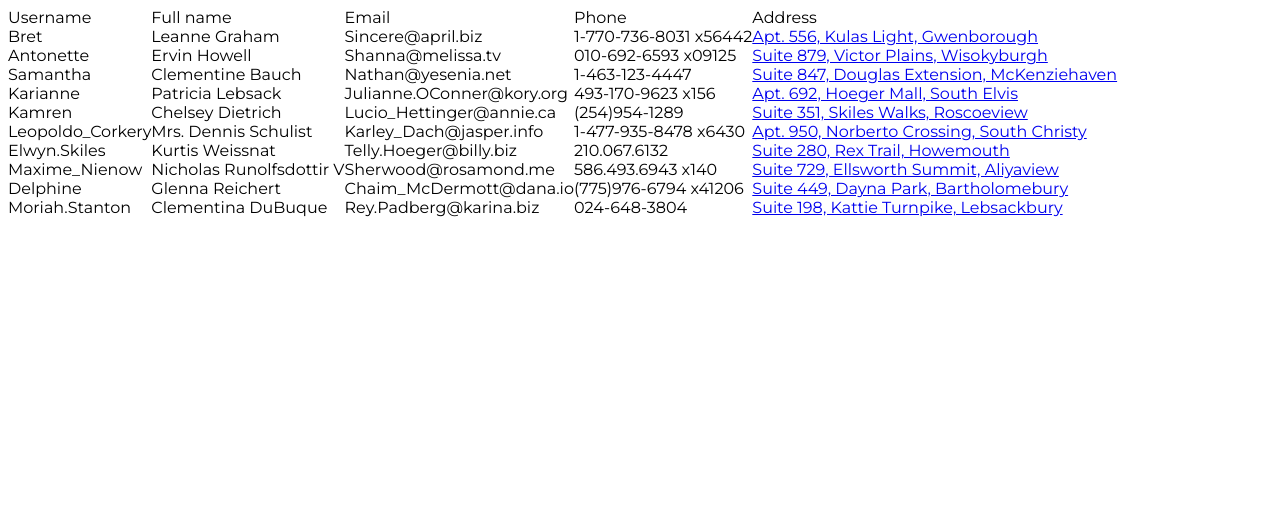
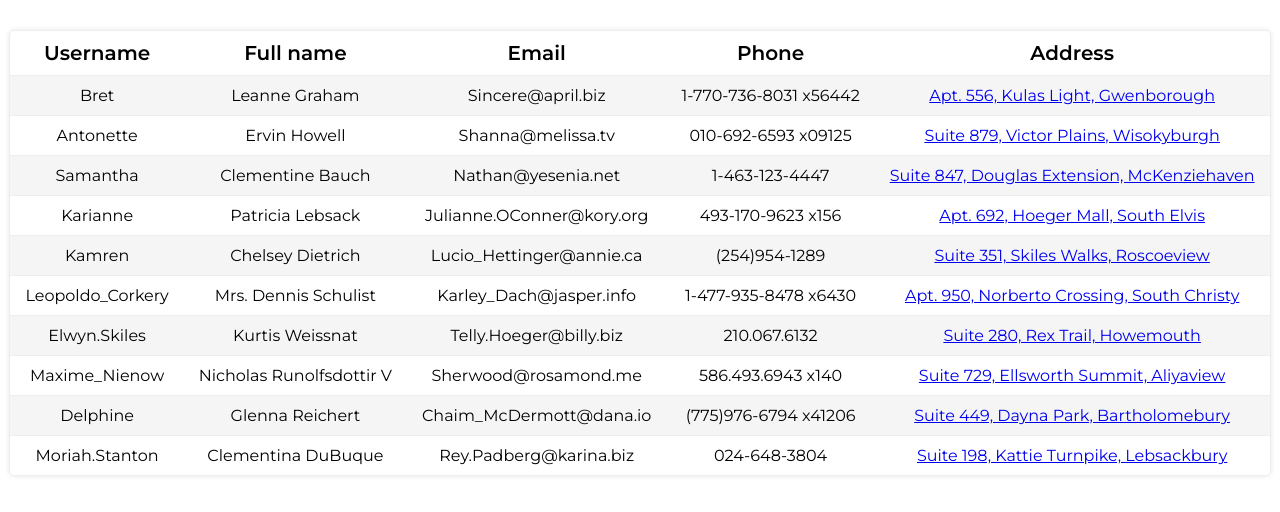
Before and after one commit to mahmoudzohdi/Users-Listing-App, an Angular app: page / in a window 1280 px wide. Shown: the top 512 px of the page. Built offline with nearby package versions, Linux system fonts and the light colour scheme; data requests are answered from the project's data file.

Commit message:
table styling

```diff
--- a/src/app/users/users-listing/users-listing.component.html
+++ b/src/app/users/users-listing/users-listing.component.html
@@ -1,3 +1,5 @@
+<div class="text-center">
+
   <div class="table">
 
     <div class="t-row t-head">
@@ -46,3 +48,5 @@
     </div>
 
   </div>
+
+</div>
--- a/src/scss/components/_table.scss
+++ b/src/scss/components/_table.scss
@@ -1,9 +1,33 @@
 .table{
   display: table;
+  margin: 30px auto;
+  border: 1px solid #eee;
+  box-shadow: 0 0 5px 0 rgba(0,0,0,0.1);
+  border-radius: 5px;
   .t-row{
     display: table-row;
+    &:nth-child(even){
+      background-color: #f5f5f5;
+    }
+    .t-cell{
+      border-bottom: 1px solid #eee;
+    }
+    &:last-child{
+      .t-cell{
+        border-bottom: none;
+      }
+    }
   }
   .t-cell{
     display: table-cell;
+    font-size: 16px;
+    font-weight: 400;
+    padding: 10px 15px;
+  }
+  .t-head{
+    .t-cell{
+      font-size: 20px;
+      font-weight: 600;
+    }
   }
 }
```
Lines whose indentation alone changed are shown as unchanged.
